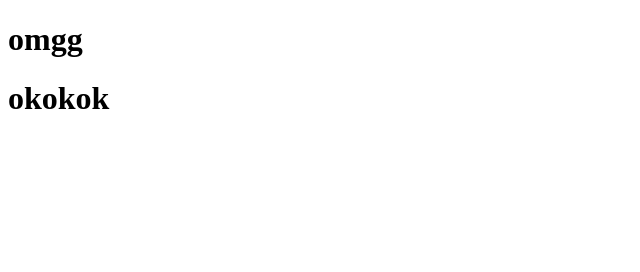
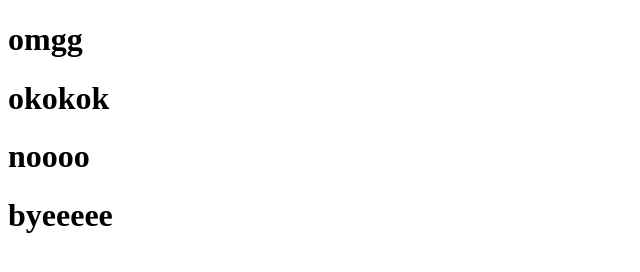
Before and after one commit to PriyanshSavani9120/idk1, a plain HTML site: page index.html in a window 1280 px wide. Shown: the whole page, without its empty margins (0-640 px from the left). Drawn offline with Linux system fonts and the light colour scheme.

Commit message:
add code

```diff
--- a/index.html
+++ b/index.html
@@ -8,5 +8,7 @@
 <body>
     <h1>omgg</h1>
     <h1>okokok</h1>
+    <h1>noooo</h1>
+    <h1>byeeeee</h1>
 </body>
 </html>
```
